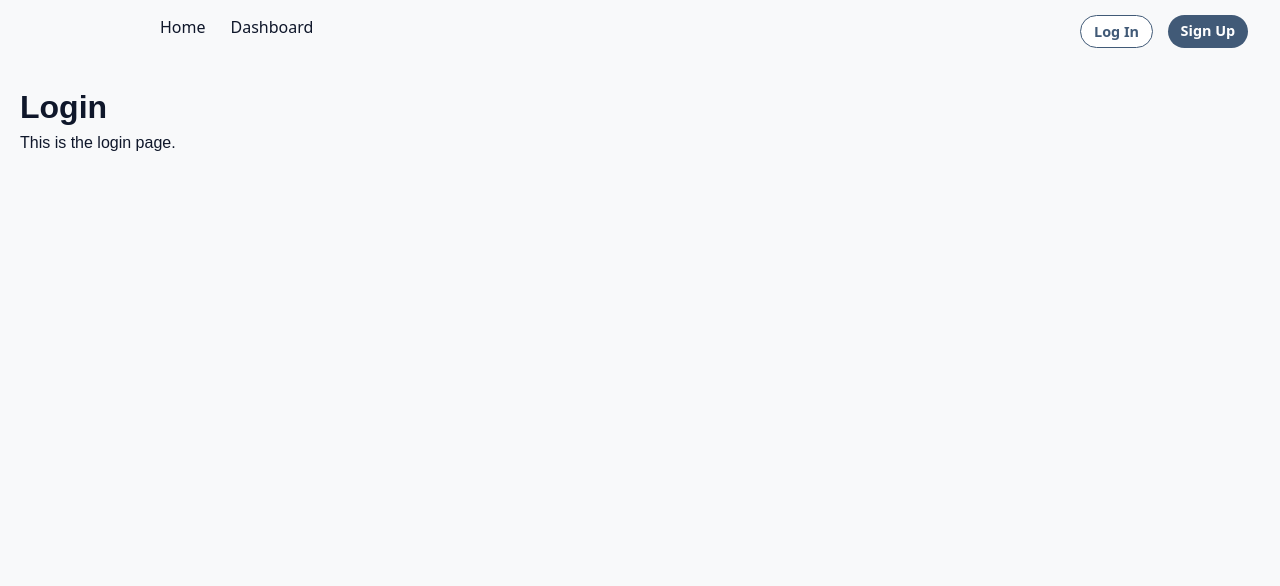
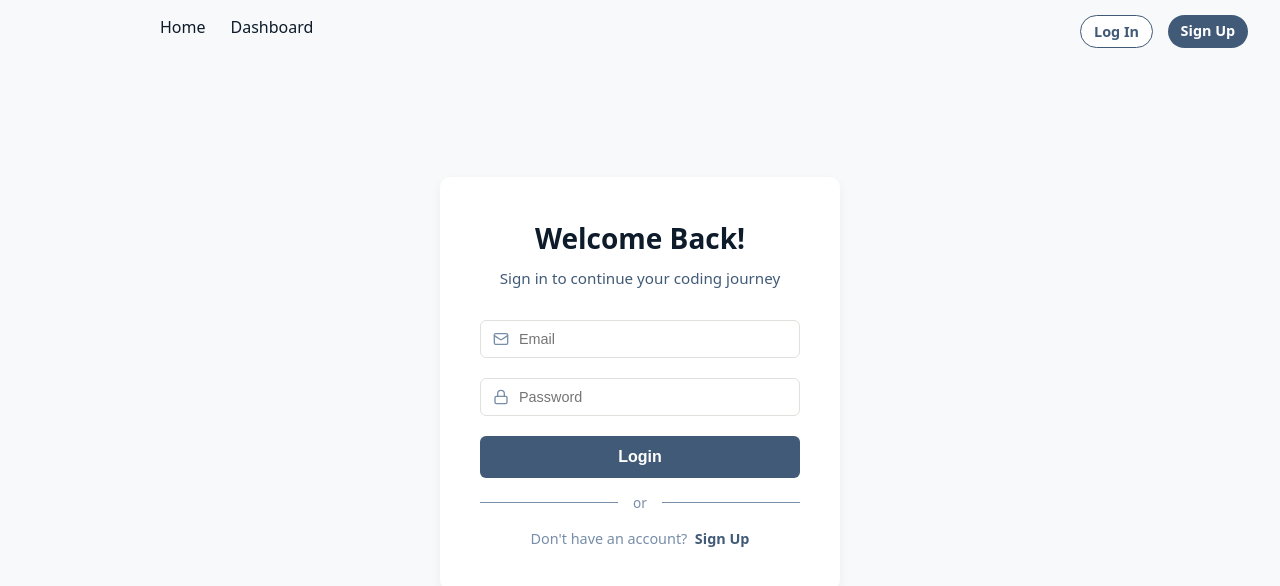
Before and after one commit to klin0513/Leetcode_Spaced_Repetition_Tracker, a React app in the folder frontend/: page /login in a window 1280 px wide. Shown: the top 586 px of the page. Built offline with nearby package versions, Linux system fonts and the light colour scheme; the HTML template or start-up script is replaced by a standard one.

Commit message:
implemented login page

```diff
--- a/frontend/src/App.jsx
+++ b/frontend/src/App.jsx
@@ -18,6 +18,7 @@ function App() {
           display: "flex",
         }}
       >
+        {/* left side of nav bar */}
         <div style={{ display: "flex", gap: "25px" }}>
           <Link to="/" className="nav-link">
             Home
@@ -27,6 +28,7 @@ function App() {
           </Link>
         </div>
 
+        {/* right side of nav bar */}
         <div style={{ display: "flex", gap: "15px", marginLeft: "auto" }}>
           <Link to="/login" className="nav-link nav-btn nav-btn-login">
             Log In
--- a/frontend/src/index.css
+++ b/frontend/src/index.css
@@ -18,7 +18,7 @@ body {
     "Helvetica Neue",
     sans-serif;
   background-color: #f8f9fa;
-  color: #0f172a;
+  color: #0D1B2A;
   line-height: 1.5;
 }
 
--- a/frontend/src/pages/Login.css
+++ b/frontend/src/pages/Login.css
@@ -0,0 +1,126 @@
+.login-container {
+  display: flex;
+  justify-content: center;
+  align-items: center;
+  min-height: 80vh;
+  font-family:
+    system-ui,
+    -apple-system,
+    BlinkMacSystemFont,
+    "Segoe UI",
+    Roboto,
+    Oxygen,
+    Ubuntu,
+    Cantarell,
+    "Open Sans",
+    "Helvetica Neue",
+    sans-serif;
+}
+
+.login-card {
+  background: white;
+  padding: 40px;
+  border-radius: 10px;
+  box-shadow: 0 4px 12px rgba(0, 0, 0, 0.05);
+  width: 100%;
+  max-width: 400px;
+}
+
+.login-card h2 {
+  margin-bottom: 8px;
+  font-size: 1.75rem;
+  color: #0D1B2A;
+  text-align: center;
+}
+
+.login-subtitle {
+  color: #415A77;
+  font-size: 0.95rem;
+  text-align: center;
+  margin-bottom: 30px;
+}
+
+.login-form {
+  display: flex;
+  flex-direction: column;
+  gap: 20px;
+}
+
+.login-form-group {
+  display: flex;
+  align-items: center;
+  flex-direction: row;
+  background-color: white;
+  border: 1px solid #E0E1DD;
+  border-radius: 6px;
+  padding: 0px 12px;
+  gap: 5px;
+}
+
+.login-form-group svg {
+  color: #778DA9;
+  flex-shrink: 0;
+  height: 1em;
+  width: 1em;
+}
+
+.login-form-group input {
+  border: none;
+  border-radius: 6px;
+  padding: 10px 5px;
+  width: 100%;
+  font-size: .9rem;
+  transition: border-color 0.2s;
+}
+
+.login-form-group input:focus {
+  outline: none;
+}
+
+.login-btn-submit {
+  background-color: #415A77;
+  color: white;
+  padding: 12px;
+  border: none;
+  border-radius: 6px;
+  font-size: 1rem;
+  font-weight: 600;
+  cursor: pointer;
+  transition: background-color 0.2s;
+}
+
+.login-btn-submit:hover {
+  background-color: #778da9;
+}
+
+.separator {
+  display: flex;
+  align-items: center;
+  text-align: center;
+  margin: 15px 0;
+  color: #778DA9;
+  font-size: 0.85rem;
+}
+
+.separator::before,
+.separator::after {
+  content: '';
+  flex: 1;
+  border-bottom: 1px solid #778DA9;
+}
+
+.separator span {
+  padding: 0px 15px;
+}
+
+.login-auth-switch {
+  text-align: center;
+  font-size: 0.9rem;
+  color: #778DA9;
+}
+
+.login-auth-switch a {
+  color: #415A77;
+  text-decoration: none;
+  font-weight: 600;
+}
--- a/frontend/src/pages/Login.jsx
+++ b/frontend/src/pages/Login.jsx
@@ -1,8 +1,95 @@
+import { useState } from "react";
+import { Link } from "react-router-dom";
+import "./Login.css";
+
 export default function Login() {
+  const [email, setEmail] = useState("");
+  const [password, setPassword] = useState("");
+
+  const handleSubmit = (e) => {
+    e.preventDefault(); // prevents browser from refreshing page
+
+    // data to be sent to PostgreSQL via backend
+    const loginCredentials = { email, password };
+    console.log("Sending to backend server soon:", loginCredentials);
+
+    // TODO: Add backend authentication fetch request here later
+  };
+
   return (
-    <div style={{ padding: "20px", fontFamily: "sans-serif" }}>
-      <h1>Login</h1>
-      <p>This is the login page.</p>
+    <div className="login-container">
+      <div className="login-card">
+        <h2>Welcome Back!</h2>
+        <p className="login-subtitle">
+          Sign in to continue your coding journey
+        </p>
+
+        <form onSubmit={handleSubmit} className="login-form">
+          <div className="login-form-group">
+            <svg
+              xmlns="http://www.w3.org/2000/svg"
+              width="24"
+              height="24"
+              viewBox="0 0 24 24"
+              fill="none"
+              stroke="currentColor"
+              stroke-width="2"
+              stroke-linecap="round"
+              stroke-linejoin="round"
+              class="lucide lucide-mail-icon lucide-mail"
+            >
+              <path d="m22 7-8.991 5.727a2 2 0 0 1-2.009 0L2 7" />
+              <rect x="2" y="4" width="20" height="16" rx="2" />
+            </svg>
+            <input
+              type="email"
+              id="email"
+              value={email}
+              onChange={(e) => setEmail(e.target.value)}
+              placeholder="Email"
+              required
+            />
+          </div>
+
+          <div className="login-form-group">
+            <svg
+              xmlns="http://www.w3.org/2000/svg"
+              width="24"
+              height="24"
+              viewBox="0 0 24 24"
+              fill="none"
+              stroke="currentColor"
+              stroke-width="2"
+              stroke-linecap="round"
+              stroke-linejoin="round"
+              class="lucide lucide-lock-icon lucide-lock"
+            >
+              <rect width="18" height="11" x="3" y="11" rx="2" ry="2" />
+              <path d="M7 11V7a5 5 0 0 1 10 0v4" />
+            </svg>
+            <input
+              type="password"
+              id="password"
+              value={password}
+              onChange={(e) => setPassword(e.target.value)}
+              placeholder="Password"
+              required
+            />
+          </div>
+
+          <button type="submit" className="login-btn-submit">
+            Login
+          </button>
+        </form>
+
+        <div className="separator">
+          <span>or</span>
+        </div>
+
+        <p className="login-auth-switch">
+          Don't have an account? &nbsp;<Link to="/register">Sign Up</Link>
+        </p>
+      </div>
     </div>
   );
 }
```
